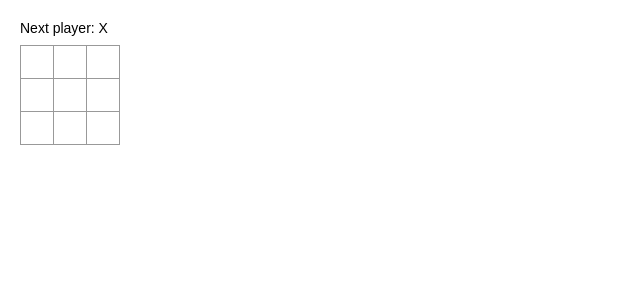
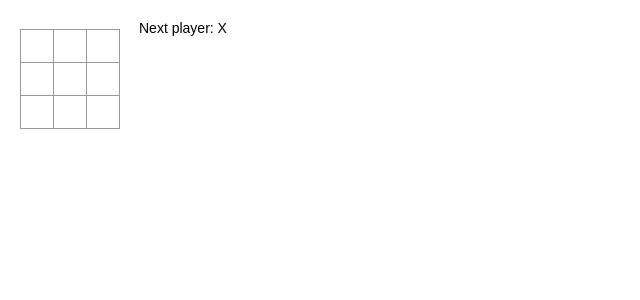
Before and after one commit to kgtkr/react-tutorial, a React app: page / in a window 1280 px wide. Shown: the top 300 px of the page, without its empty margins (0-640 px from the left). Built offline with nearby package versions, Linux system fonts and the light colour scheme.

Commit message:
「State のリフトアップ、再び」

```diff
--- a/src/Board.tsx
+++ b/src/Board.tsx
@@ -2,70 +2,32 @@ import * as React from "react";
 import Square, { SquareValue } from "./Square";
 import styles from "./Board.module.scss";
 
-export type Props = {};
+export type Props = {
+  squares: SquareValue[];
+  onClick?: (i: number) => void;
+};
 
-function Board({}: Props) {
-  const [squares, setSquares] = React.useState<SquareValue[]>(
-    Array<SquareValue>(9).fill(null)
-  );
-  const [xIsNext, setXIsNext] = React.useState<boolean>(true);
-
-  const handleClick = (i: number) => () => {
-    if (calculateWinner(squares) !== null || squares[i] !== null) {
-      return;
-    }
-    const newSquares = [...squares];
-    newSquares[i] = xIsNext ? "X" : "O";
-    setSquares(newSquares);
-    setXIsNext(!xIsNext);
-  };
-
-  const winner = calculateWinner(squares);
-  const status =
-    winner !== null
-      ? `Winner: ${winner}`
-      : `Next player: ${xIsNext ? "X" : "O"}`;
-
+function Board({ squares, onClick }: Props) {
   return (
     <div>
       <div className={styles.status}>{status}</div>
       <div className={styles.boardRow}>
-        <Square value={squares[0]} onClick={handleClick(0)} />
-        <Square value={squares[1]} onClick={handleClick(1)} />
-        <Square value={squares[2]} onClick={handleClick(2)} />
+        <Square value={squares[0]} onClick={() => onClick?.(0)} />
+        <Square value={squares[1]} onClick={() => onClick?.(1)} />
+        <Square value={squares[2]} onClick={() => onClick?.(2)} />
       </div>
       <div className={styles.boardRow}>
-        <Square value={squares[3]} onClick={handleClick(3)} />
-        <Square value={squares[4]} onClick={handleClick(4)} />
-        <Square value={squares[5]} onClick={handleClick(5)} />
+        <Square value={squares[3]} onClick={() => onClick?.(3)} />
+        <Square value={squares[4]} onClick={() => onClick?.(4)} />
+        <Square value={squares[5]} onClick={() => onClick?.(5)} />
       </div>
       <div className={styles.boardRow}>
-        <Square value={squares[6]} onClick={handleClick(6)} />
-        <Square value={squares[7]} onClick={handleClick(7)} />
-        <Square value={squares[8]} onClick={handleClick(8)} />
+        <Square value={squares[6]} onClick={() => onClick?.(6)} />
+        <Square value={squares[7]} onClick={() => onClick?.(7)} />
+        <Square value={squares[8]} onClick={() => onClick?.(8)} />
       </div>
     </div>
   );
 }
 
 export default Board;
-
-function calculateWinner(squares: SquareValue[]): SquareValue {
-  const lines = [
-    [0, 1, 2],
-    [3, 4, 5],
-    [6, 7, 8],
-    [0, 3, 6],
-    [1, 4, 7],
-    [2, 5, 8],
-    [0, 4, 8],
-    [2, 4, 6],
-  ];
-  for (let i = 0; i < lines.length; i++) {
-    const [a, b, c] = lines[i];
-    if (squares[a] && squares[a] === squares[b] && squares[a] === squares[c]) {
-      return squares[a];
-    }
-  }
-  return null;
-}
--- a/src/Game.tsx
+++ b/src/Game.tsx
@@ -1,17 +1,49 @@
 import * as React from "react";
 import Board from "./Board";
 import styles from "./Game.module.scss";
+import { SquareValue } from "./Square";
 
 export type Props = {};
 
 function Game({}: Props) {
+  const [history, setHistory] = React.useState<
+    {
+      squares: SquareValue[];
+    }[]
+  >([
+    {
+      squares: Array<SquareValue>(9).fill(null),
+    },
+  ]);
+  const [xIsNext, setXIsNext] = React.useState<boolean>(true);
+
+  const handleClick = (i: number) => {
+    const current = history[history.length - 1];
+    const squares = current.squares;
+
+    if (calculateWinner(squares) !== null || squares[i] !== null) {
+      return;
+    }
+    const newSquares = [...squares];
+    newSquares[i] = xIsNext ? "X" : "O";
+    setHistory([...history, { squares: newSquares }]);
+    setXIsNext(!xIsNext);
+  };
+
+  const current = history[history.length - 1];
+  const winner = calculateWinner(current.squares);
+  const status =
+    winner !== null
+      ? `Winner: ${winner}`
+      : `Next player: ${xIsNext ? "X" : "O"}`;
+
   return (
     <div className={styles.game}>
       <div>
-        <Board />
+        <Board squares={current.squares} onClick={handleClick} />
       </div>
       <div className={styles.gameInfo}>
-        <div>{/* status */}</div>
+        <div>{status}</div>
         <ol>{/* TODO */}</ol>
       </div>
     </div>
@@ -19,3 +51,23 @@ function Game({}: Props) {
 }
 
 export default Game;
+
+function calculateWinner(squares: SquareValue[]): SquareValue {
+  const lines = [
+    [0, 1, 2],
+    [3, 4, 5],
+    [6, 7, 8],
+    [0, 3, 6],
+    [1, 4, 7],
+    [2, 5, 8],
+    [0, 4, 8],
+    [2, 4, 6],
+  ];
+  for (let i = 0; i < lines.length; i++) {
+    const [a, b, c] = lines[i];
+    if (squares[a] && squares[a] === squares[b] && squares[a] === squares[c]) {
+      return squares[a];
+    }
+  }
+  return null;
+}
```
